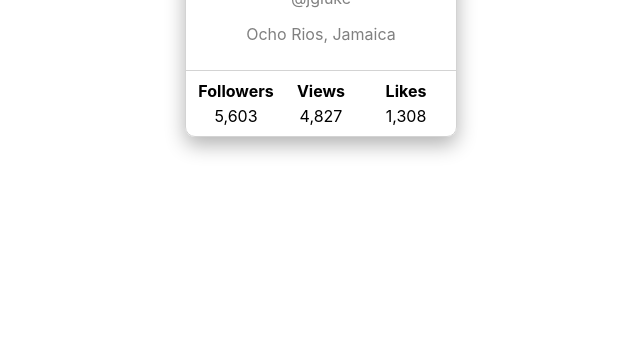
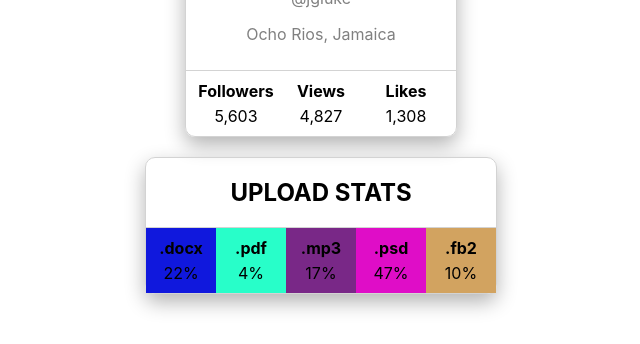
Before and after one commit to Hi-tei-hi-me/goit-react-hw-01-components, a React (Create React App) app: page / in a window 1280 px wide. Shown: the part 249-593 px from the top of the page, without its empty margins (319-959 px from the left). Built offline with nearby package versions, Linux system fonts and the light colour scheme.

Commit message:
Task 2 completed

```diff
--- a/src/components/App.jsx
+++ b/src/components/App.jsx
@@ -1,7 +1,7 @@
 import { Profile } from './Profile/Profile';
 import user from './Profile/user';
-// import { Statistics } from './Statistics/Statistics';
-// import data from './Statistics/data';
+import { Statistics } from './Statistics/Statistics';
+import data from './Statistics/data';
 // import { FriendList } from './FriendList/FriendList';
 // import friends from './FriendList/friends';
 // import { TransactionHistory } from './TransactionHistory/TransactionHistory';
@@ -17,9 +17,9 @@ export const App = () => {
         avatar={user.avatar}
         stats={user.stats}
       />
-      {/* <Statistics title="Upload stats" stats={data} />
-      <FriendList friends={friends} />
-      <TransactionHistory items={transactions} /> */}
+      <Statistics title="Upload stats" stats={data} />
+      {/* <FriendList friends={friends} /> */}
+      {/* <TransactionHistory items={transactions} /> */}
     </>
   );
 };
--- a/src/components/Profile/Profile.jsx
+++ b/src/components/Profile/Profile.jsx
@@ -1,8 +1,9 @@
 import PropTypes from 'prop-types';
 import './profile.css';
+import defaultAvatar from './defaultAvatar.jpg';
 
 export const Profile = props => {
-  const { avatar, username, tag, location, stats } = props;
+  const { avatar = defaultAvatar, username, tag, location, stats } = props;
   return (
     <div className="profile">
       <div className="description">
--- a/src/components/Profile/profile.css
+++ b/src/components/Profile/profile.css
@@ -9,7 +9,6 @@
 
 .description {
   padding: 10px;
-  border-bottom: 1px solid lightgrey;
 }
 
 .avatar {
@@ -34,6 +33,7 @@
   align-items: center;
   gap: 5px;
   padding: 10px;
+  border-top: 1px solid lightgrey;
 }
 
 .stats-block {
@@ -46,6 +46,3 @@
 .label {
   font-weight: bold;
 }
-
-.quantity {
-}
--- a/src/components/Statistics/Statistics.jsx
+++ b/src/components/Statistics/Statistics.jsx
@@ -1 +1,40 @@
 import PropTypes from 'prop-types';
+import './statistics.css';
+
+export const Statistics = ({ title, stats }) => {
+  return (
+    <section className="statistics">
+      {title && <h2 className="title">{title}</h2>}
+      <ul className="stat-list">
+        {stats.map(({ id, label, percentage }) => {
+          return (
+            <li
+              className="item"
+              key={id}
+              style={{
+                backgroundColor: randomColor(),
+              }}>
+              <span className="label">{label}</span>
+              <span className="percentage">{percentage}%</span>
+            </li>
+          );
+        })}
+      </ul>
+    </section>
+  );
+};
+
+Statistics.propTypes = {
+  title: PropTypes.string,
+  stats: PropTypes.arrayOf(
+    PropTypes.shape({
+      id: PropTypes.string.isRequired,
+      label: PropTypes.string.isRequired,
+      percentage: PropTypes.number.isRequired,
+    }).isRequired
+  ).isRequired,
+};
+
+const randomColor = () => {
+  return '#' + Math.floor(Math.random() * 16777215).toString(16);
+};
--- /dev/null
+++ b/src/components/Statistics/statistics.css
@@ -0,0 +1,25 @@
+.statistics {
+  width: max-content;
+  margin: 20px auto;
+  text-align: center;
+  border: 1px solid lightgrey;
+  border-radius: 10px;
+  box-shadow: 0px 8px 20px rgba(0, 0, 0, 0.3);
+}
+
+.title {
+  text-transform: uppercase;
+}
+
+.stat-list {
+  display: flex;
+  border-top: 1px solid lightgrey;
+}
+
+.item {
+  display: flex;
+  flex-direction: column;
+  gap: 5px;
+  width: 50px;
+  padding: 10px;
+}
```
Also changed, not shown: src/components/Profile/defaultAvatar.jpg (added).
